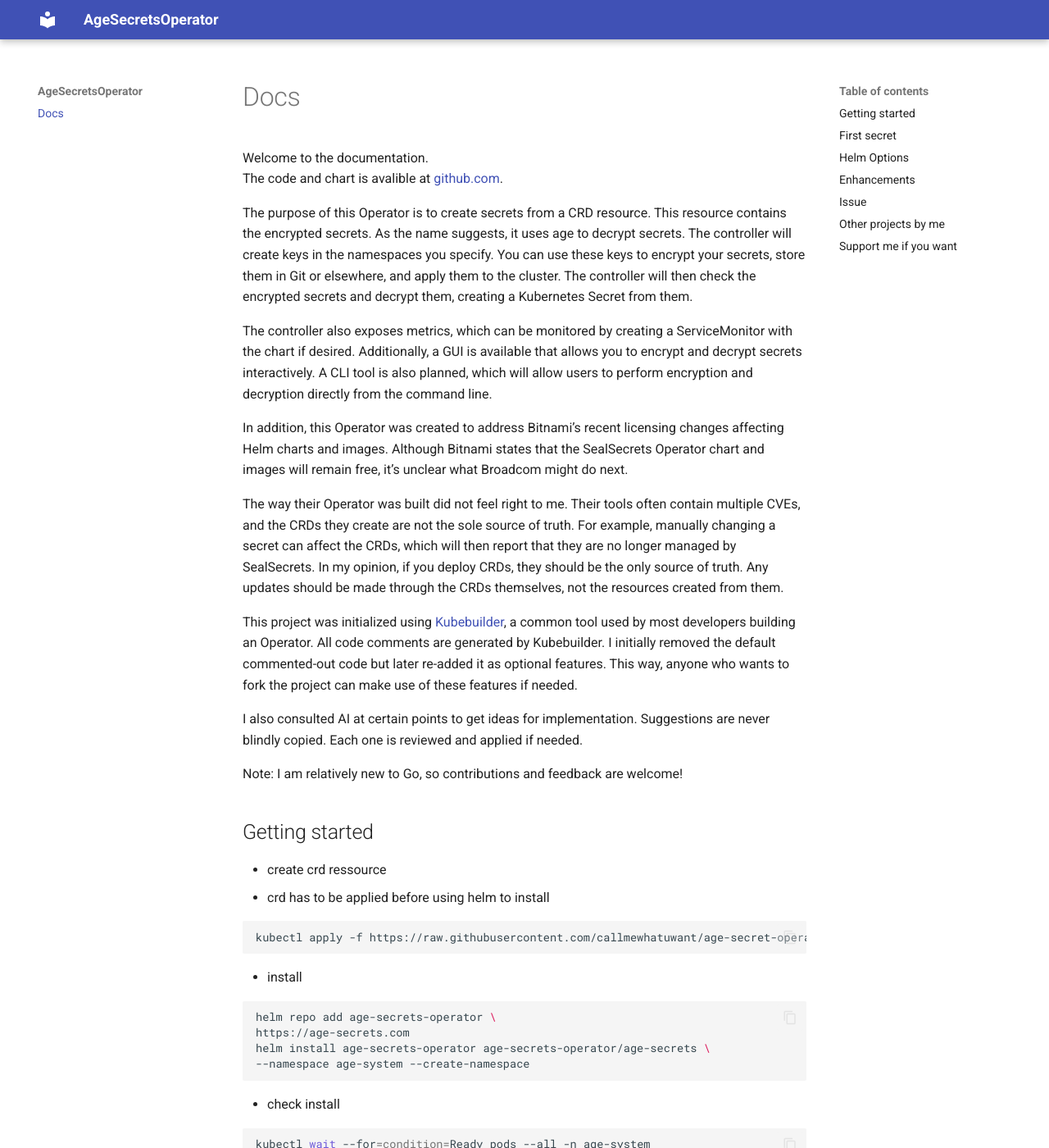
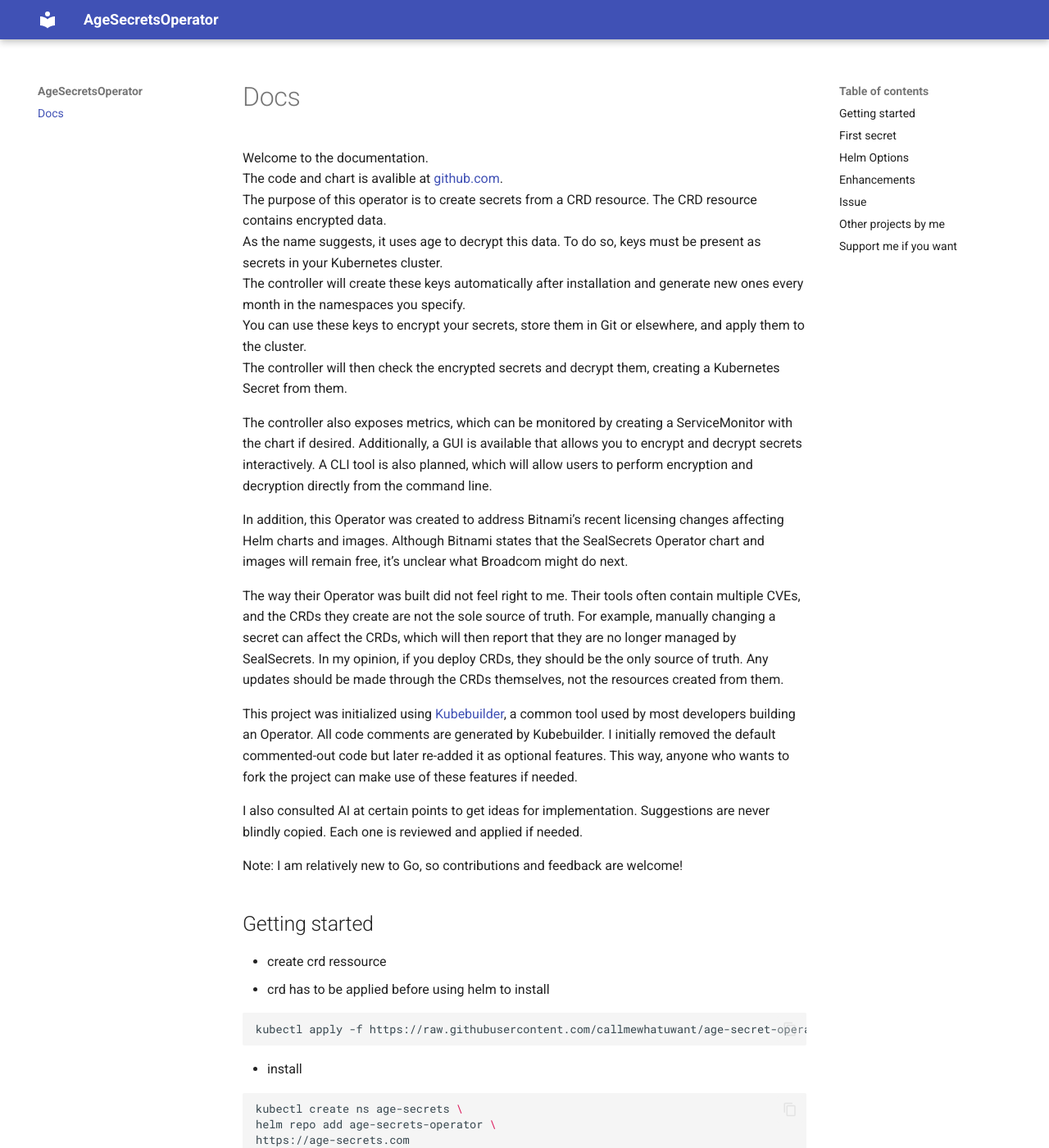
Before and after one commit to callmewhatuwant/age-secret-operator, an MkDocs documentation site: the page built from pages/operator/docs/index.md, in a window 1280 px wide and 1400 px high. Shown: the whole window at 82% size. Built offline with MkDocs 1.6.1 and Material for MkDocs 9.7.7, drawn with Linux system fonts in a browser that asks for light colours; the version menu is left out; some of the changed text lies outside the part shown.

Commit message:
Revise documentation for age-secret-operator
Updated documentation to clarify the purpose of the Operator and its functionality. Fixed typos and improved the explanation of key management and usage.

````diff
--- a/pages/operator/docs/index.md
+++ b/pages/operator/docs/index.md
@@ -2,9 +2,9 @@
 
 Welcome to the documentation.</br>
 The code and chart is avalible at [github.com](https://github.com/callmewhatuwant/age-secret-operator){target="_blank"}.
-
-The purpose of this Operator is to create secrets from a CRD resource. This resource contains the encrypted secrets.
-As the name suggests, it uses age to decrypt secrets. The controller will create keys in the namespaces you specify.
+The purpose of this operator is to create secrets from a CRD resource. The CRD resource contains encrypted data.
+As the name suggests, it uses age to decrypt this data. To do so, keys must be present as secrets in your Kubernetes cluster.
+The controller will create these keys automatically after installation and generate new ones every month in the namespaces you specify.
 You can use these keys to encrypt your secrets, store them in Git or elsewhere, and apply them to the cluster.
 The controller will then check the encrypted secrets and decrypt them, creating a Kubernetes Secret from them.
 
@@ -42,6 +42,7 @@
 * install
 
 ```bash
+kubectl create ns age-secrets \
 helm repo add age-secrets-operator \
 https://age-secrets.com
 helm install age-secrets-operator age-secrets-operator/age-secrets \
````
Also changed, not shown: other parts of pages/operator/docs/index.md (+2 -2 lines).
